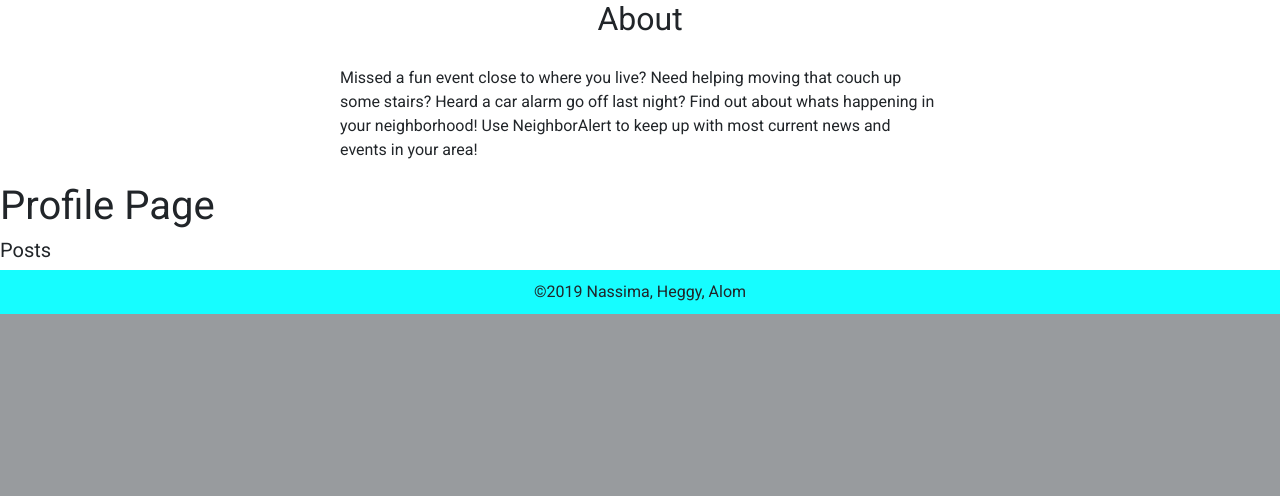
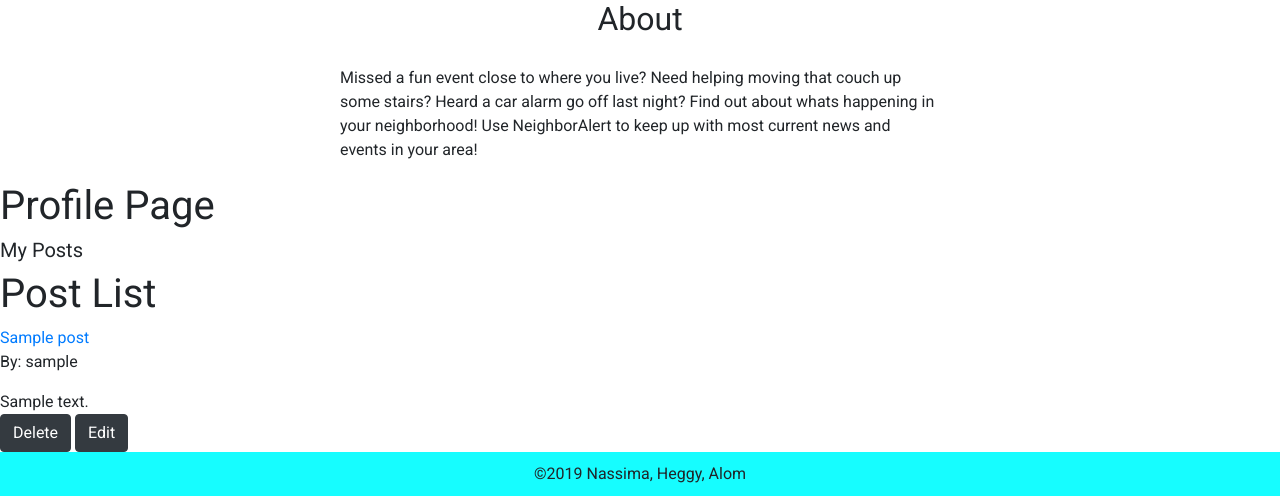
Before and after one commit to nassBouz/Project3-NeighborAlert, a Python web app: template templates/user.html in a window 1280 px wide. Shown: the part 495-991 px from the top of the page. Before the commit the page ends 809 px from the top, so only its background shows below. Run offline with Jinja, Linux system fonts and the light colour scheme; the template is opened without the code that fills it: most values are stand-ins (such as "Sample title", 1, 10 or a date in 2020); some libraries are stand-ins or nearby versions.

Commit message:
edit and delete

```diff
--- a/templates/post.html
+++ b/templates/post.html
@@ -11,7 +11,6 @@
     <div class="message-body">
         {{post.text}}
     </div>
-    <a>r/{{post.sub}}</a>
 </article>
 
 {% if comments %}
@@ -19,14 +18,12 @@
     {% for comment in comments %}
     <article class="message is-primary">
         <div class="message-header">
-            <!-- <a href={{url_for('comments', id=comment.id)}}></a> -->
-
             <p>By: {{comment.user.username}}</p>
         </div>
         <div class="message-body">
             {{comment.commentText}}
         </div>
-        <!-- <a>r/{{post.sub}}</a> -->
+        <br>
     </article>
     {% endfor %}
 {% endif %}
--- a/templates/posts.html
+++ b/templates/posts.html
@@ -16,6 +16,7 @@
         </div>
         <div class="message-body">
             {{post.text}}
+            {{post.imgUrl}}
         </div>
     </article>
     {% endfor %}
--- a/templates/user.html
+++ b/templates/user.html
@@ -10,10 +10,28 @@
         <h1>{{ user.joined_at }}</h1>
     </div>
     <div>
-        <div>
-            <h5>Posts</h5>
-            <!-- <p>{{ user.posts.count() }}</p> -->
+            <h5>My Posts</h5>
+
+    {% if posts %}
+    <h1>Post List</h1>
+
+    {% for post in posts %}
+    <article class="message is-primary">
+        <div class="message-header">
+            <a href={{url_for('posts', id=post.id)}}>{{post.title}}</a>
+            <p> By: {{post.user.username}}</p>
+
         </div>
+        <div class="message-body">
+            {{post.text}}
+        </div>
+        <a href={{url_for('propostid', postid=post.id)}}><button class="btn btn-dark">Delete</button></a>
+
+        <button class="btn btn-dark">Edit</button>
+
+    </article>
+    {% endfor %}
+    {% endif %}
     </div>
 </div>
 
```
Also changed, not shown: app.py (+9 -1 lines), models.py (+8 -0 lines), templates/neighborpage.html (+4 -4 lines), neighbors.db.
